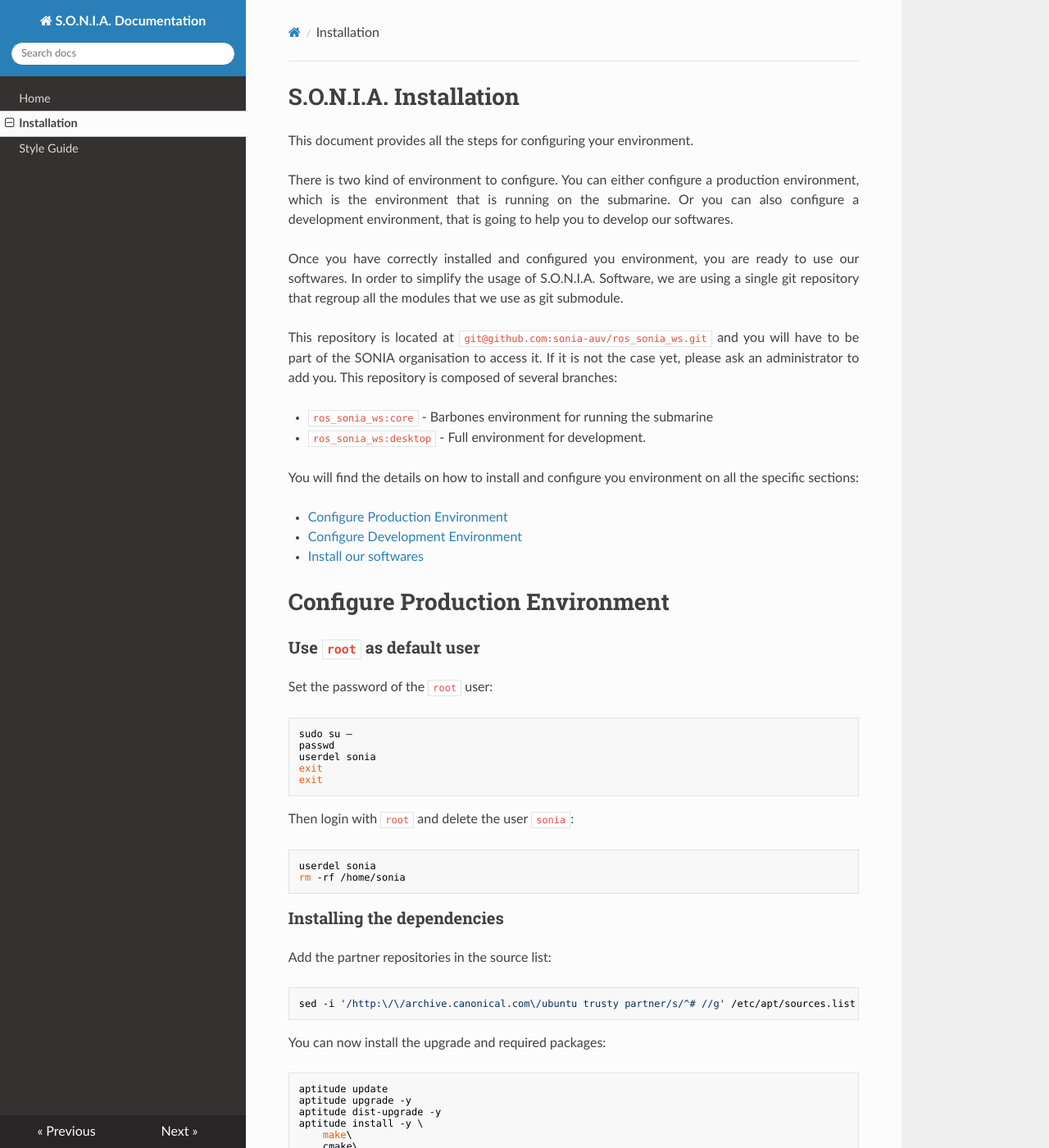
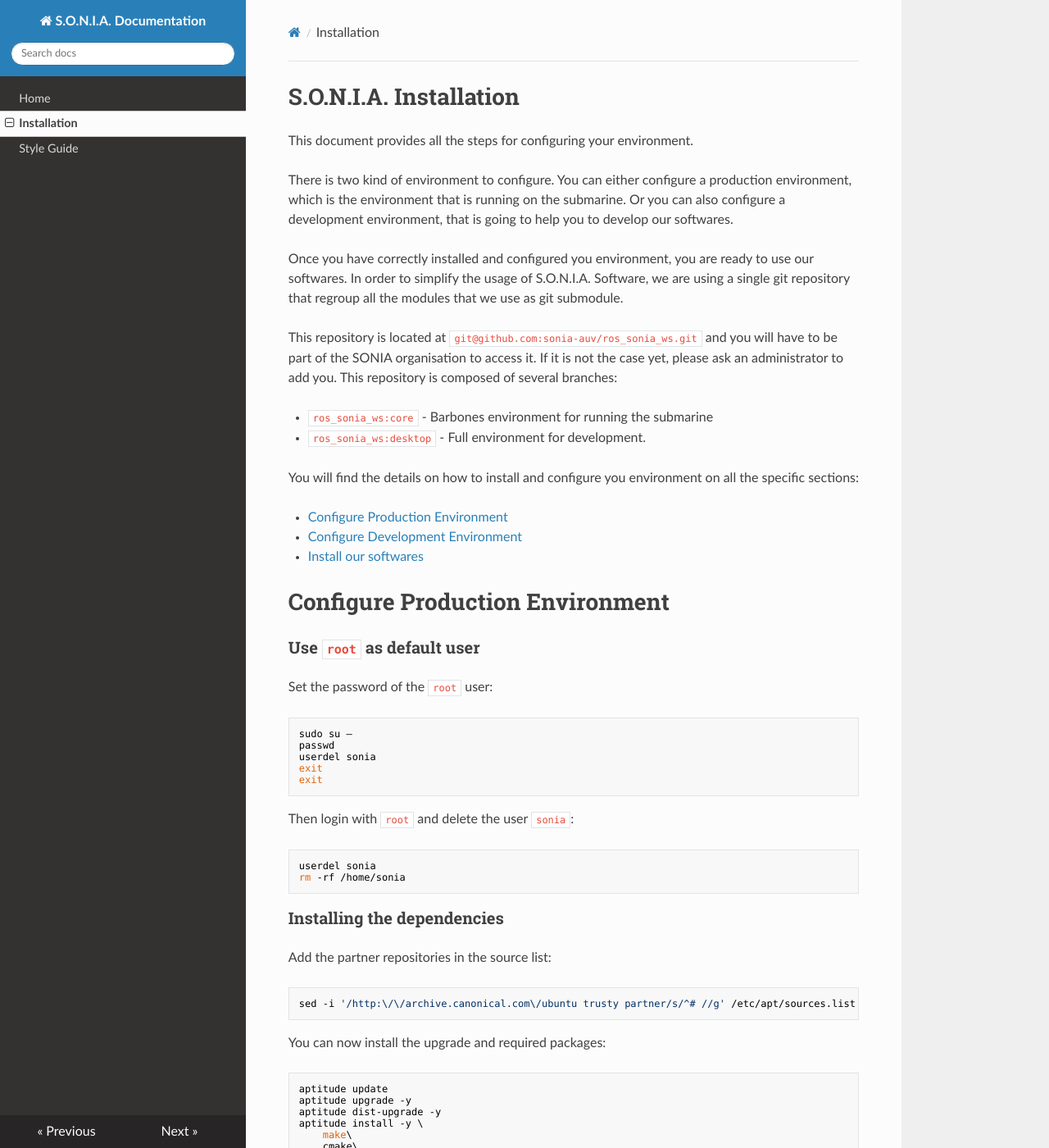
Before and after one commit to sonia-auv/documentation, an MkDocs documentation site: the page built from docs/installation.md, in a window 1280 px wide and 1400 px high. Shown: the whole window at 82% size. Built offline with MkDocs 1.6.1, drawn with Linux system fonts in a browser that asks for light colours; nearby versions of some CDN libraries; old or Windows-style settings are respelled for this version of MkDocs.

Commit message:
Removing extra CSS

```diff
--- a/docs/css/code_fixer.css
+++ /dev/null
@@ -1,13 +0,0 @@
-div.admonition code {
-  color: #404040;
-  border: 1px solid rgba(0, 0, 0, 0.2);
-  background: rgba(255, 255, 255, 0.7);
-}
-
-p {
-  text-align: justify;
-}
-
-p code {
-  word-wrap: normal;
-}
--- a/mkdocs.yml
+++ b/mkdocs.yml
@@ -12,7 +12,4 @@
   - smarty
   - sane_lists
 
-extra_css:
-  - css/code_fixer.css
-
 theme: readthedocs
```
